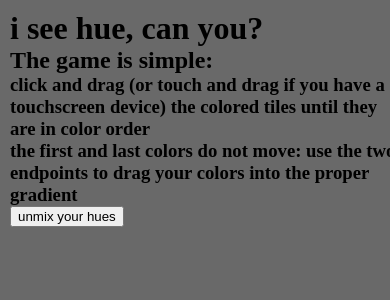
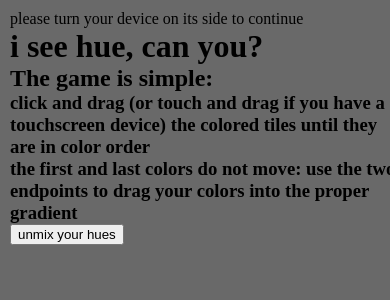
Before and after one commit to echos-echo/i-see-hue, a React (Create React App) app: page / in a window 390 px wide. Shown: the top 300 px of the page. Built offline with nearby package versions, Linux system fonts and the light colour scheme; the HTML template or start-up script is replaced by a standard one.

Commit message:
feature, styling: fixing RWD so it prompts user to turn their device horizontally

```diff
--- a/src/App.js
+++ b/src/App.js
@@ -5,6 +5,9 @@ import React from 'react';
 function App() {
   return (
     <div className="content">
+      <div id='mobileWarning'>
+        <p>please turn your device on its side to continue</p>
+      </div>
       <Splash/>
       <div id="header">
         <h1>Test Your Color Perception</h1>
--- a/src/index.css
+++ b/src/index.css
@@ -38,7 +38,18 @@ body {
 }
 
 @media screen and (max-width: 414px) {
-  #game-row {
-    flex-direction: column;
+  @media screen and (orientation:portrait) {
+    #header {
+      display: none;
+    }
+    #mobileWarning {
+      display: block;
+    }
+  }
+
+  @media screen and (orientation:landscape) {
+    #mobileWarning {
+      display: none;
+    }
   }
 }
```
